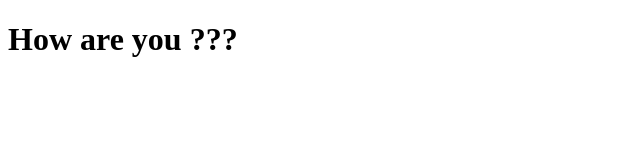
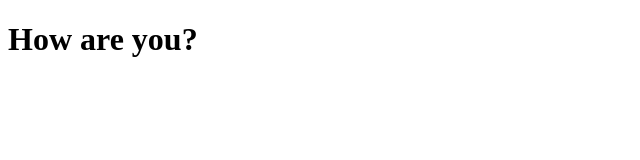
Before and after one commit to Tgaray/portfolio, a plain HTML site: page index.html in a window 1280 px wide. Shown: the full height of the page, 0-640 px from the left. Drawn offline with Linux system fonts and the light colour scheme.

Commit message:
removed question mark

```diff
--- a/index.html
+++ b/index.html
@@ -10,7 +10,7 @@
 </head>
 
 <body>
-<h1>How are you ???</h1>
+<h1>How are you?</h1>
 </body>
 
 </html>
```
